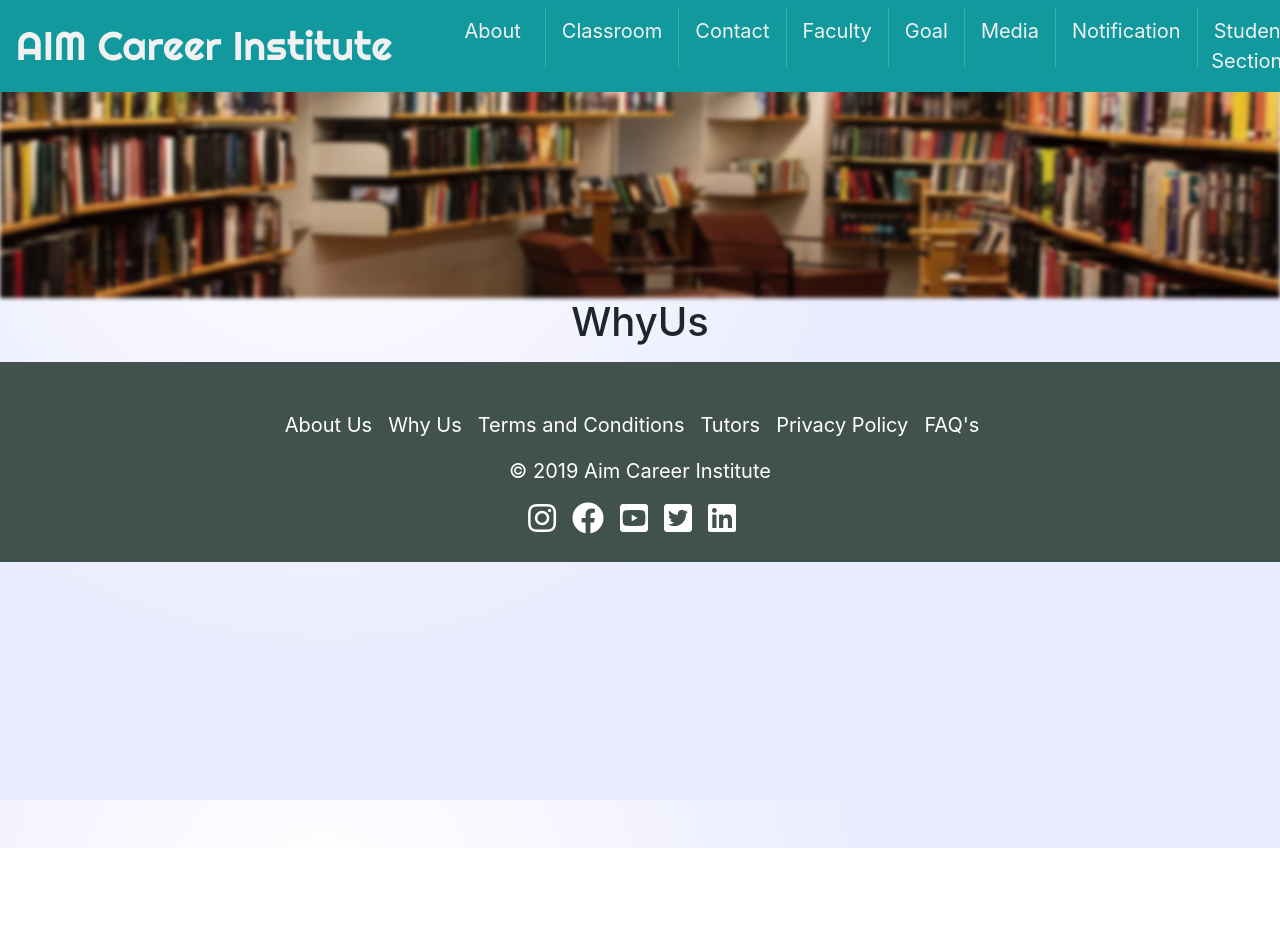
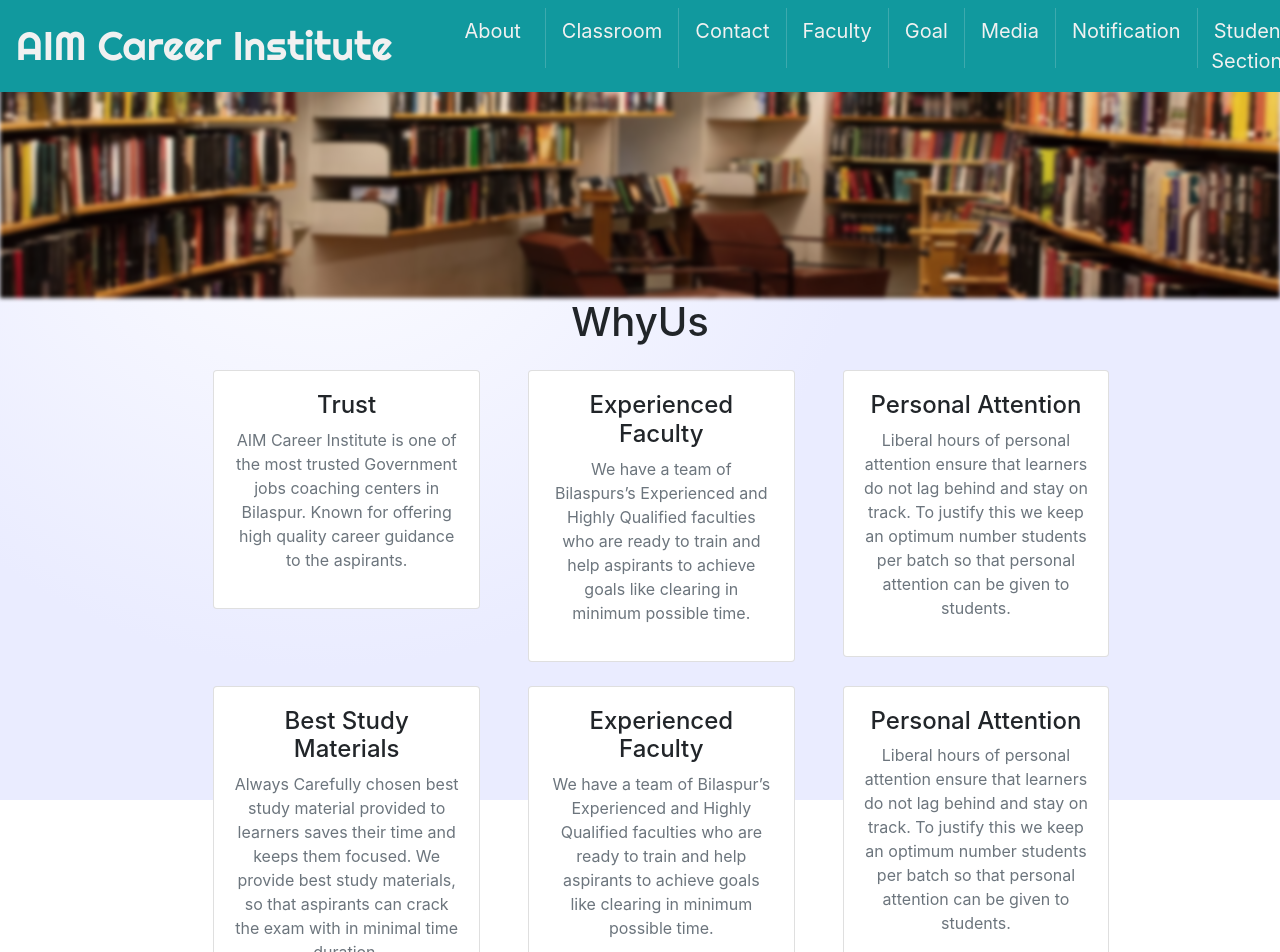
Before and after one commit to hemantkumar2/aim, a React (Create React App) app: page /why-us in a window 1280 px wide. Shown: the top 952 px of the page. Before the commit the page ends 848 px from the top, so only its background shows below. Built offline with nearby package versions, Linux system fonts and the light colour scheme.

Commit message:
background no repeat added

```diff
--- a/src/Components/Header.js
+++ b/src/Components/Header.js
@@ -5,7 +5,7 @@ import './Header.css'
 const Header = () => {
   return (
     <div>
-      <Navbar expand="lg" className='header-nav fixed-top'>
+      <Navbar expand="lg" className='header-nav fixed-top '>
         <Navbar.Brand href="#home"><Link className='header-nav-brand' to='/'>AIM Career Institute</Link></Navbar.Brand>
         <Navbar.Toggle aria-controls="basic-navbar-nav" />
         <Navbar.Collapse id="basic-navbar-nav">
--- a/src/WhyUs.js
+++ b/src/WhyUs.js
@@ -2,12 +2,83 @@
 
 import React from 'react';
 import Jumbotron from './Components/Jumbotron';
+import './WhyUs.css'
 
 const WhyUs = () => {
   return (
     <div>
       <Jumbotron />
       <h1>WhyUs</h1>
+      <div className="row no-gutters offset-2 mt-4">
+        <div className="col-md-3 mr-5">
+          <div className="card">
+            <div className="card-body">
+              <h4>Trust</h4>
+              <p className='text-muted'>
+                AIM Career Institute is one of the most trusted Government jobs coaching centers in Bilaspur.
+                 Known for offering high quality career guidance to the aspirants.
+              </p>
+            </div>
+          </div>
+        </div>
+        <div className="col-md-3 mr-5">
+          <div className="card">
+            <div className="card-body">
+              <h4>Experienced Faculty</h4>
+              <p className='text-muted'>
+                We have a team of Bilaspurs’s Experienced and Highly Qualified faculties who are ready to train and
+                help aspirants to achieve goals like clearing in minimum possible time.
+              </p>
+            </div>
+          </div>
+        </div>
+        <div className="col-md-3 mr-5">
+          <div className="card">
+            <div className="card-body">
+              <h4>Personal Attention</h4>
+              <p className='text-muted'>
+                Liberal hours of personal attention ensure that learners do not lag behind and stay on track.
+                 To justify this we keep an optimum number students per batch so that personal attention can be given to students.
+              </p>
+            </div>
+          </div>
+        </div>
+      </div>
+      <div className="row no-gutters offset-2 mt-4">
+        <div className="col-md-3 mr-5">
+          <div className="card">
+            <div className="card-body">
+              <h4>Best Study Materials</h4>
+              <p className='text-muted'>
+                Always Carefully chosen best study material provided to learners saves their time and keeps them focused.
+                  We provide best study materials, so that aspirants can crack the exam with in minimal time duration.
+              </p>
+            </div>
+          </div>
+        </div>
+        <div className="col-md-3 mr-5">
+          <div className="card">
+            <div className="card-body">
+              <h4>Experienced Faculty</h4>
+              <p className='text-muted'>
+                We have a team of Bilaspur’s Experienced and Highly Qualified faculties who are ready to train and
+                help aspirants to achieve goals like clearing in minimum possible time.
+              </p>
+            </div>
+          </div>
+        </div>
+        <div className="col-md-3 mr-5">
+          <div className="card">
+            <div className="card-body">
+              <h4>Personal Attention</h4>
+              <p className='text-muted'>
+                Liberal hours of personal attention ensure that learners do not lag behind and stay on track.
+                 To justify this we keep an optimum number students per batch so that personal attention can be given to students.
+              </p>
+            </div>
+          </div>
+        </div>
+      </div>
     </div>
   );
 }
--- a/src/index.css
+++ b/src/index.css
@@ -5,8 +5,8 @@ body {
     sans-serif;
   -webkit-font-smoothing: antialiased;
   -moz-osx-font-smoothing: grayscale;
+  background-repeat: no-repeat;
   background-image: radial-gradient( circle 621px at 25.3% 13.8%,  rgba(255,255,255,1) 0%, rgba(234,236,255,1) 90% );
-
 }
 
 code {
```
Also changed, not shown: src/WhyUs.css (added).
